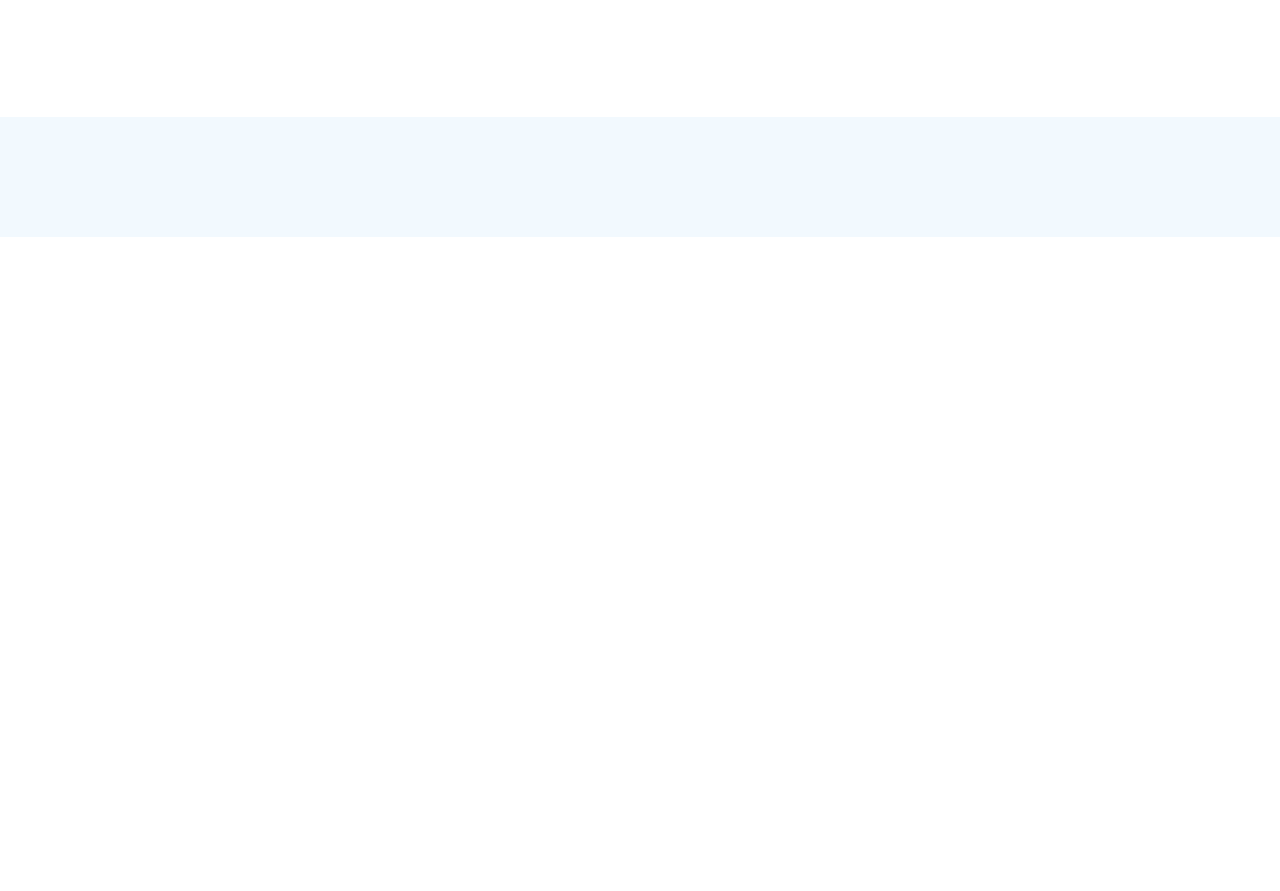
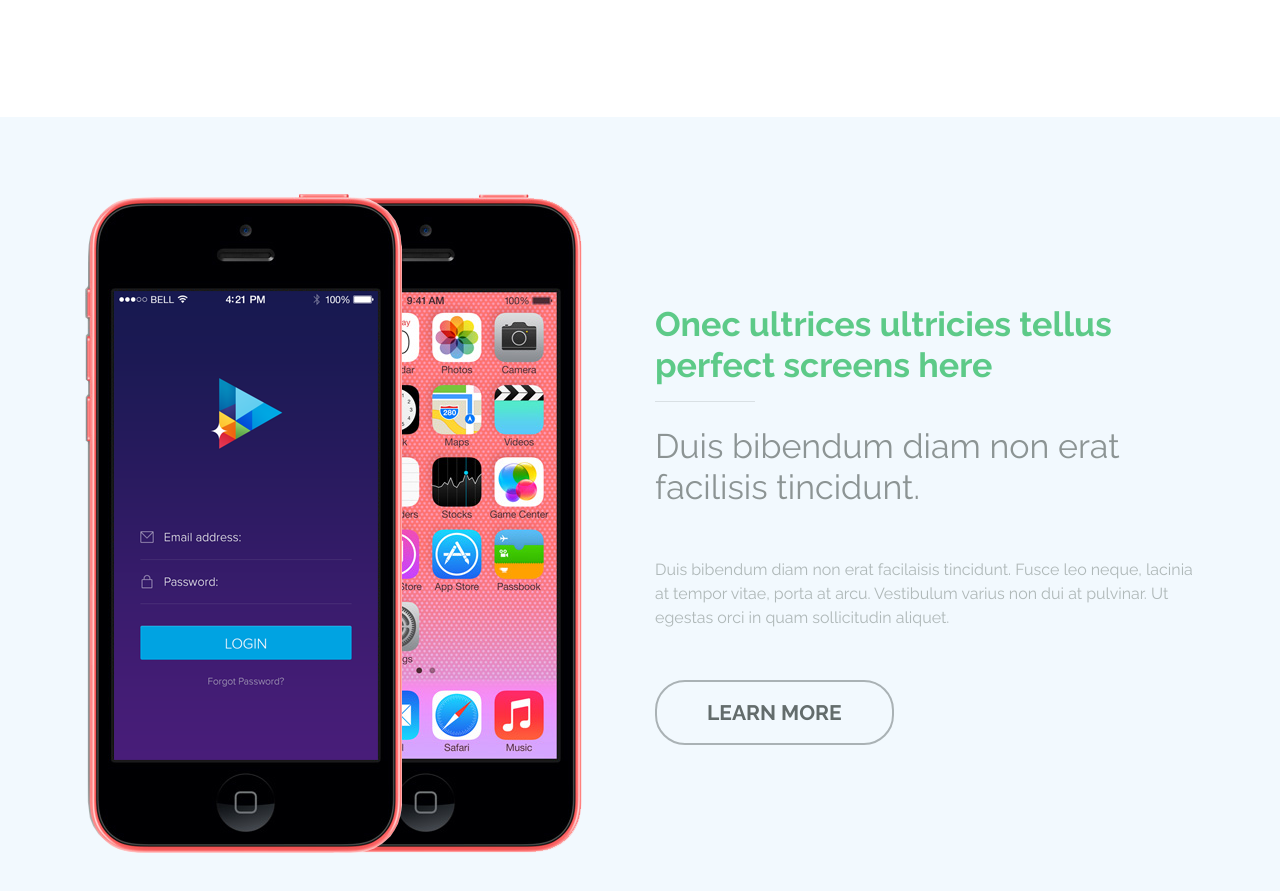
Before and after one commit to AlexanderFSP/PSD-to-HTML, a plain HTML site: page 1. Smart App/index.html in a window 1280 px wide. Shown: the part 3294-4185 px from the top of the page. Before the commit the page ends 3531 px from the top, so only its background shows below. Drawn offline with nearby package versions, Linux system fonts and the light colour scheme.

Commit message:
Make product-geature-block

```diff
--- a/1. Smart App/css/style.css
+++ b/1. Smart App/css/style.css
@@ -147,42 +147,42 @@ a.navbar-brand {
 }
 
 /* product-feature */
-#product-feature {
+#product-feature, #product-geature {
     padding: 60px 0;
     background-color: #f2f9fe;
 }
 
-.product-feature__learn h2 {
+.product-feature__learn h2, .product-geature__learn h2 {
     color: #5dca88;
 }
 
-.product-feature__learn hr {
+.product-feature__learn hr, .product-geature__learn hr {
     width: 100px;
     float: left;
 }
 
-.product-feature__learn span {
+.product-feature__learn span, .product-geature__learn span {
     color: #8c9494;
     font-weight: 400;
 }
 
-.product-feature__learn p {
+.product-feature__learn p, .product-geature__learn p {
     margin: 50px 0;
 }
 
-.product-feature__learn a.btn {
+.product-feature__learn a.btn, .product-geature__learn a.btn {
     border-color: #aab2b5;
     border-width: 2px;
     color: #636c6c;
 }
 
-.product-feature__learn a.btn:hover {
+.product-feature__learn a.btn:hover, .product-geature__learn a.btn:hover {
     border-color: #fff;
     color: #fff;
     box-shadow: 0 15px 20px rgba(71,29,120,.4);
 }
 
-.product-feature__phone img {
+.product-feature__phone img, .product-geature__learn img {
     max-height: 650px;
 }
 
@@ -210,6 +210,5 @@ a.navbar-brand {
 }
 /* product-geature */
 #product-geature {
-    padding: 60px 0;
     background-color: #f2f9fe;
 }
--- a/1. Smart App/index.html
+++ b/1. Smart App/index.html
@@ -236,7 +236,18 @@
     </section>
 
     <section id="product-geature">
-        <!-- # -->
+        <div class="container">
+                <div class="row justify-content-between">
+                    <div class="product-geature__phones col-lg-6">
+                            <img class="img-responsive" src="img/product-geature-phones.png" alt="iPhone's 5c login">
+                        </div>
+                    <div class="product-geature__learn col-lg-6 align-self-center">
+                        <h2>Onec ultrices ultricies tellus perfect screens here<br><hr><br><span>Duis bibendum diam non erat facilisis tincidunt.</span></h2>
+                        <p>Duis bibendum diam non erat facilaisis tincidunt. Fusce leo neque, lacinia at tempor vitae, porta at arcu. Vestibulum varius non dui at pulvinar. Ut egestas orci in quam sollicitudin aliquet. </p>
+                        <a class="btn" href="#">Learn more</a>
+                    </div>
+                </div>
+            </div>
     </section>
 
     <!-- Optional JavaScript -->
```
Also changed, not shown: 1. Smart App/img/product-geature-phones.png (added).
